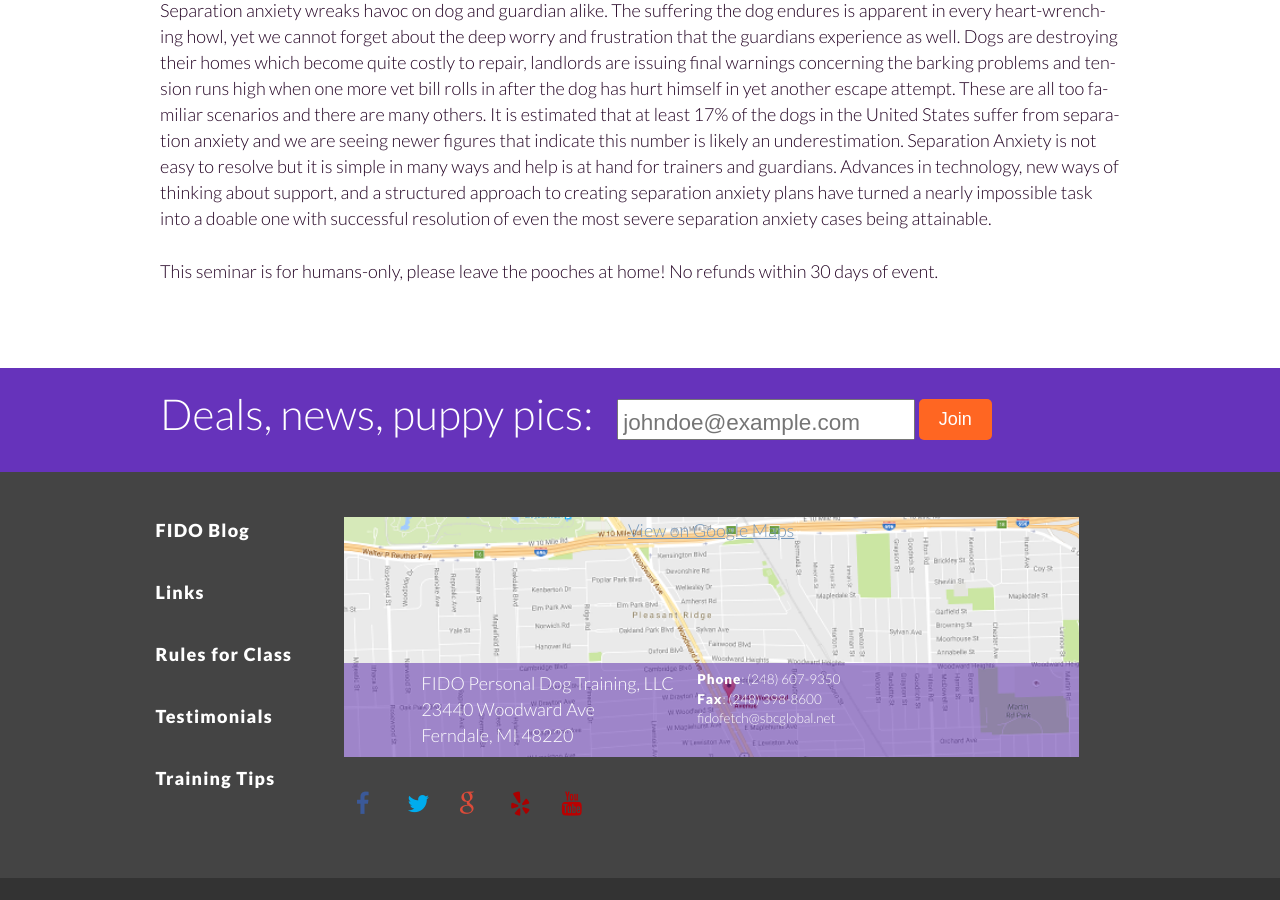
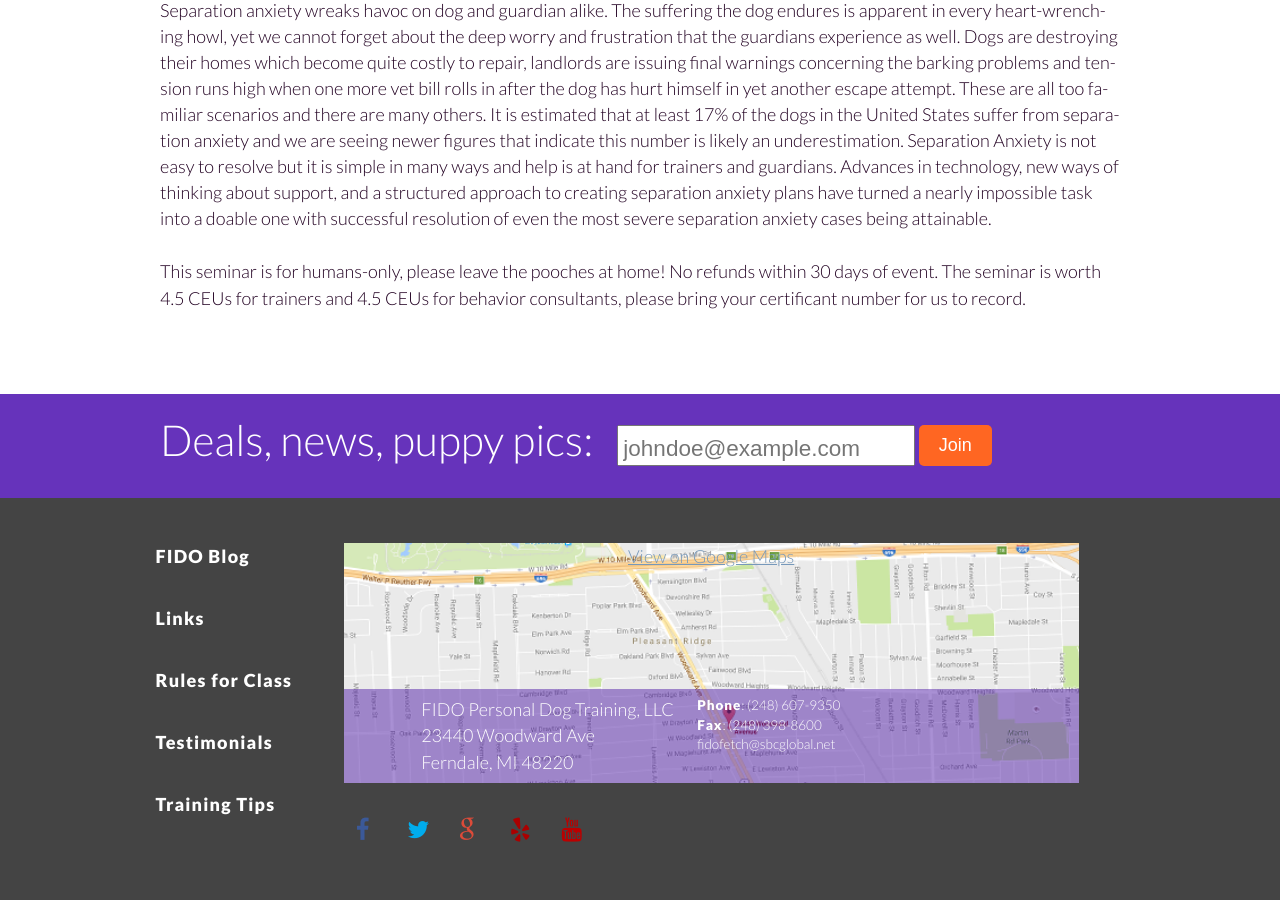
Before and after one commit to fidodogtraining/fidodogtraining.github.io, a Jekyll site: the page built from _classes/seminars/malena.md, in a window 1280 px wide and 900 px high, scrolled down 753 px. Built offline with Jekyll 4.4.1, drawn with Linux system fonts in a browser that asks for light colours.

Commit message:
Update malena.md

```diff
--- a/_classes/seminars/malena.md
+++ b/_classes/seminars/malena.md
@@ -18,4 +18,4 @@ Separation Anxiety is not easy to resolve but it is simple in many ways and help
 Advances in technology, new ways of thinking about support, and a structured approach to creating separation anxiety plans have turned a nearly impossible task into a doable one with successful resolution of even the most severe separation anxiety cases being attainable.
 
 
-This seminar is for humans-only, please leave the pooches at home! No refunds within 30 days of event.
+This seminar is for humans-only, please leave the pooches at home! No refunds within 30 days of event. The seminar is worth 4.5 CEUs for trainers and 4.5 CEUs for behavior consultants, please bring your certificant number for us to record.
```
